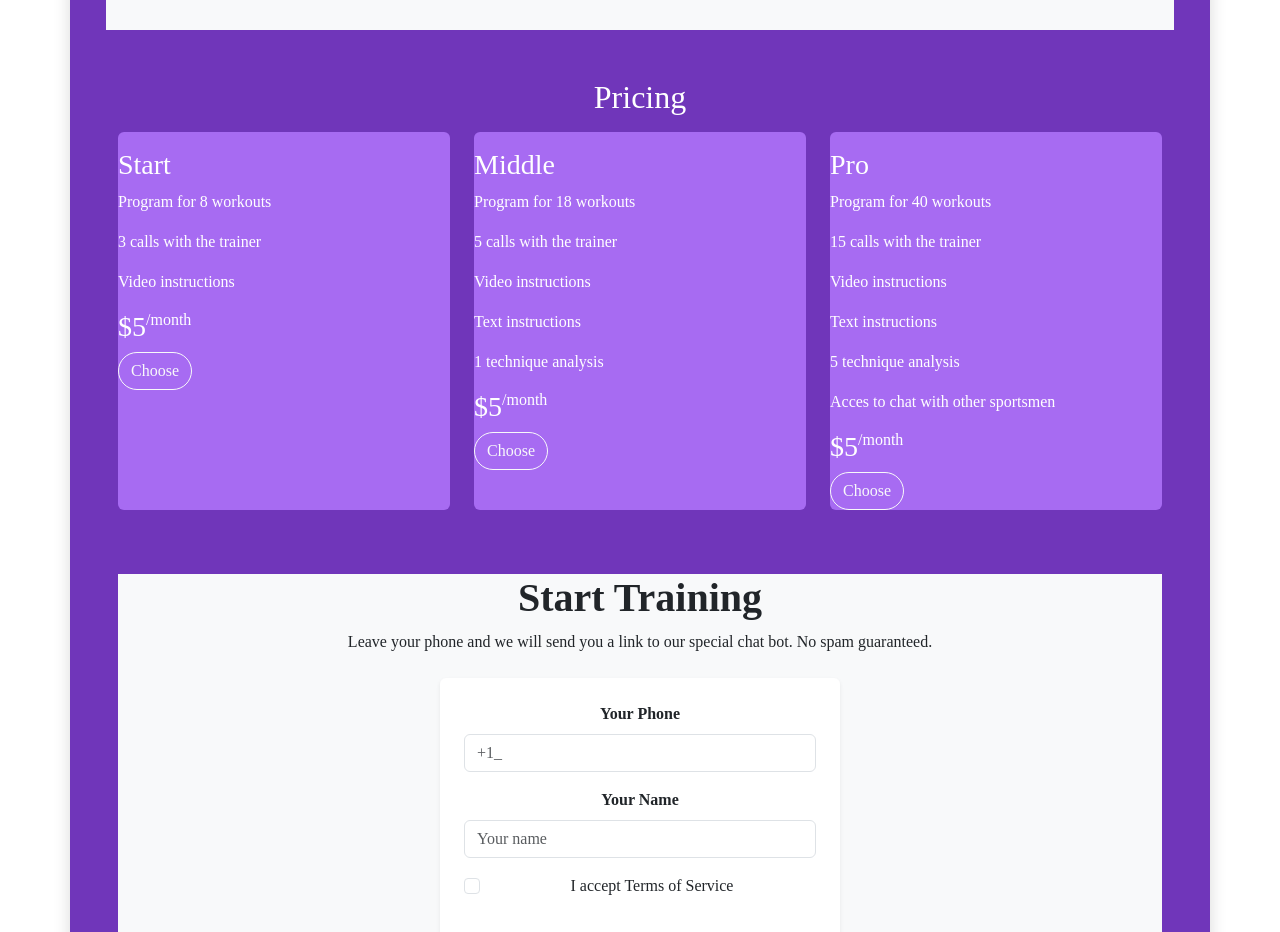
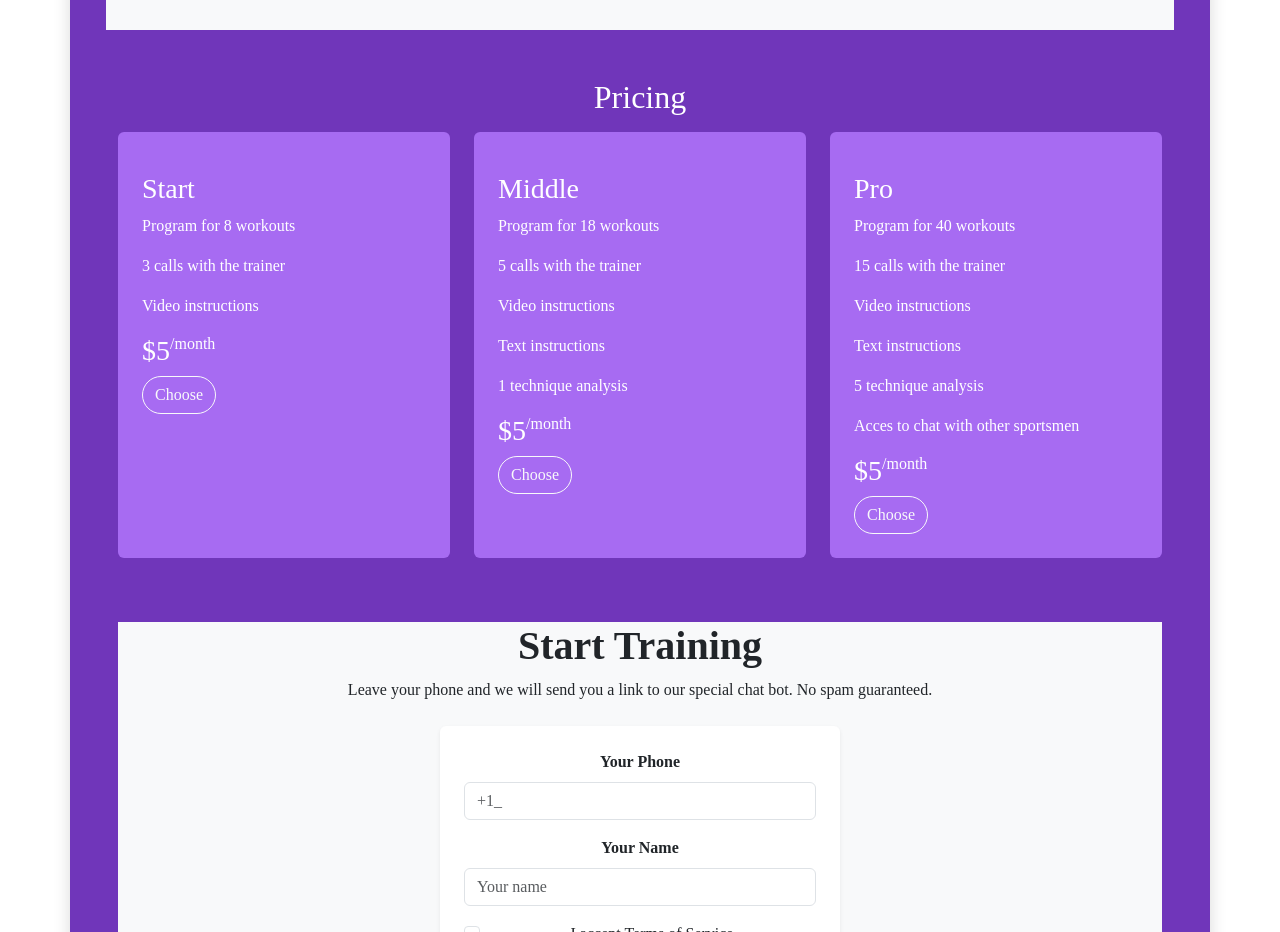
Before and after one commit to DomenechSoler/EX2Bootstrap_DomenechKilian, a website built with Vite: page src/index.html in a window 1280 px wide. Shown: the part 1500-2432 px from the top of the page. Built offline with nearby package versions, Linux system fonts and the light colour scheme.

Commit message:
Add files via upload

```diff
--- a/src/index.html
+++ b/src/index.html
@@ -113,7 +113,7 @@
                 <h2 class="text-white mt-5">Pricing</h2>
                 <div class="row mt-3">
                     <div class="col-12 col-lg-4 mb-3">
-                        <div class="card text-start bg-primary bordes text-white h-100">
+                        <div class="card text-start bg-primary bordes text-white h-100 p-4">
                             <h3 class="mt-3">Start</h3>
                             <p>Program for 8 workouts</p>
                             <p>3 calls with the trainer</p>
@@ -131,7 +131,7 @@
                         </div>
                     </div>
                     <div class="col-12 col-lg-4 mb-3 ">
-                        <div class="card text-start bg-primary bordes text-white h-100 ">
+                        <div class="card text-start bg-primary bordes text-white h-100 p-4">
                             <h3 class="mt-3">Middle</h3>
                             <p>Program for 18 workouts</p>
                             <p>5 calls with the trainer</p>
@@ -151,7 +151,7 @@
                         </div>
                     </div>
                     <div class="col-12 col-lg-4 mb-3">
-                        <div class="card text-start bg-primary bordes text-white h-100 ">
+                        <div class="card text-start bg-primary bordes text-white h-100 p-4">
                             <h3 class="mt-3">Pro</h3>
                             <p>Program for 40 workouts</p>
                             <p>15 calls with the trainer </p>
```
